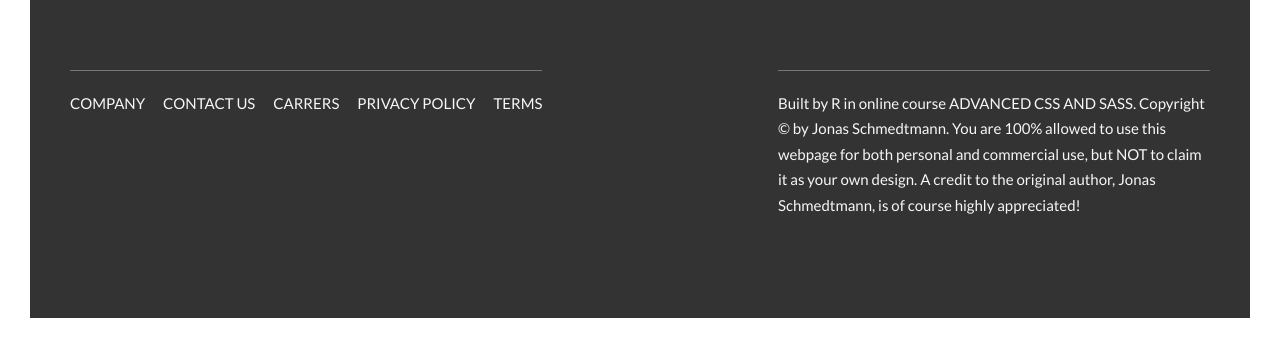
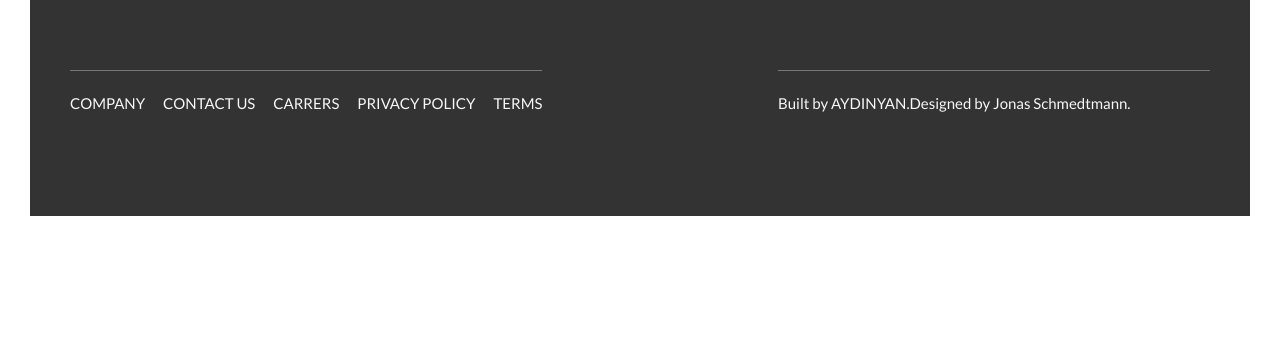
Before and after one commit to aidinyan/Natours, a plain HTML site: page index.html in a window 1280 px wide. Shown: the part 5850-6198 px from the top of the page. After the commit the page ends 6096 px from the top, so only its background shows below. Drawn offline with Linux system fonts and the light colour scheme.

Commit message:
Update index.html

```diff
--- a/index.html
+++ b/index.html
@@ -369,10 +369,7 @@
                 </div>
                 <div class="col-1-of-2">
                     <p class="footer__copyright">
-                        Built by  <a href="#" class="footer__link"> R </a>  in online course <a href="#" class="footer__link">Advanced CSS and Sass</a>.
-                        Copyright © by Jonas Schmedtmann. You are 100% allowed to use this webpage for both personal
-                        and commercial use, but NOT to claim it as your own design. A credit to the original author, Jonas
-                        Schmedtmann, is of course highly appreciated!
+                        Built by  <a href="#" class="footer__link"> Aydinyan </a>.Designed by Jonas Schmedtmann.
                     </p>
                 </div>
             </div>
@@ -395,76 +392,5 @@
                 </div>
             </div>
         </div>
-
-
-
-
-    <!--<section class="grid-test">
-        <div class="row">
-            <div class="col-1-of-2">
-                Col 1 of 2
-            </div>
-            <div class="col-1-of-2">
-                Col 1 of 2
-            </div>
-        </div>
-
-        <div class="row">
-            <div class="col-1-of-3">
-                Col 1 of 3
-            </div>
-            <div class="col-1-of-3">
-                Col 1 of 3
-            </div>
-            <div class="col-1-of-3">
-                Col 1 of 3
-            </div>
-        </div>
-
-        <div class="row">
-            <div class="col-1-of-3">
-                Col 1 of 3
-            </div>
-            <div class="col-2-of-3">
-                Col 2 of 3
-            </div>
-        </div>
-
-        <div class="row">
-            <div class="col-1-of-4">
-                Col 1 of 4
-            </div>
-            <div class="col-1-of-4">
-                Col 1 of 4
-            </div>
-            <div class="col-1-of-4">
-                Col 1 of 4
-            </div>
-            <div class="col-1-of-4">
-                Col 1 of 4
-            </div>
-        </div>
-
-        <div class="row">
-            <div class="col-1-of-4">
-                Col 1 of 4
-            </div>
-            <div class="col-1-of-4">
-                Col 1 of 4
-            </div>
-            <div class="col-2-of-4">
-                Col 2 of 4
-            </div>
-        </div>
-
-        <div class="row">
-            <div class="col-1-of-4">
-                Col 1 of 4
-            </div>
-            <div class="col-3-of-4">
-                Col 3 of 4
-            </div>
-        </div>
--->
     </body>
 </html>
```
